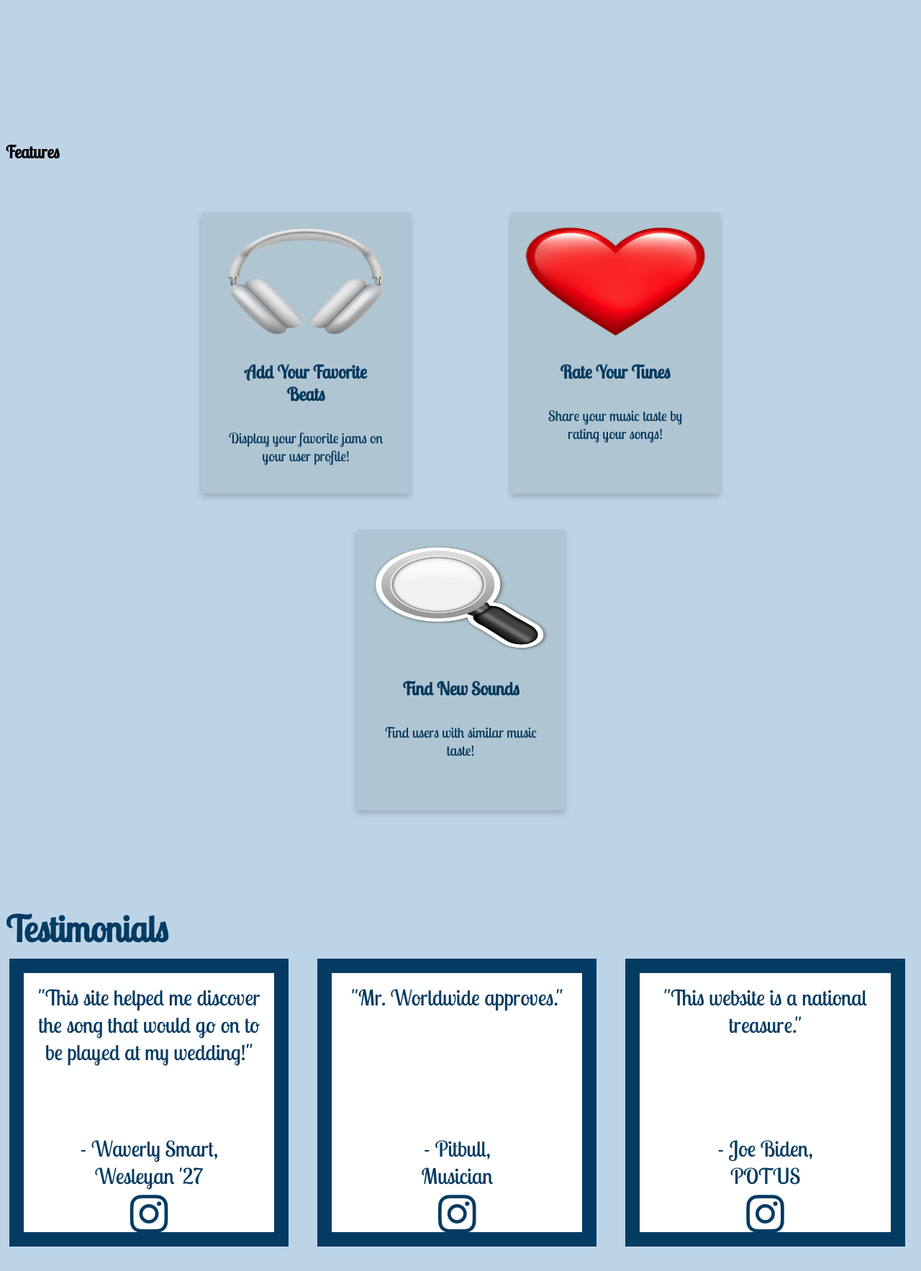
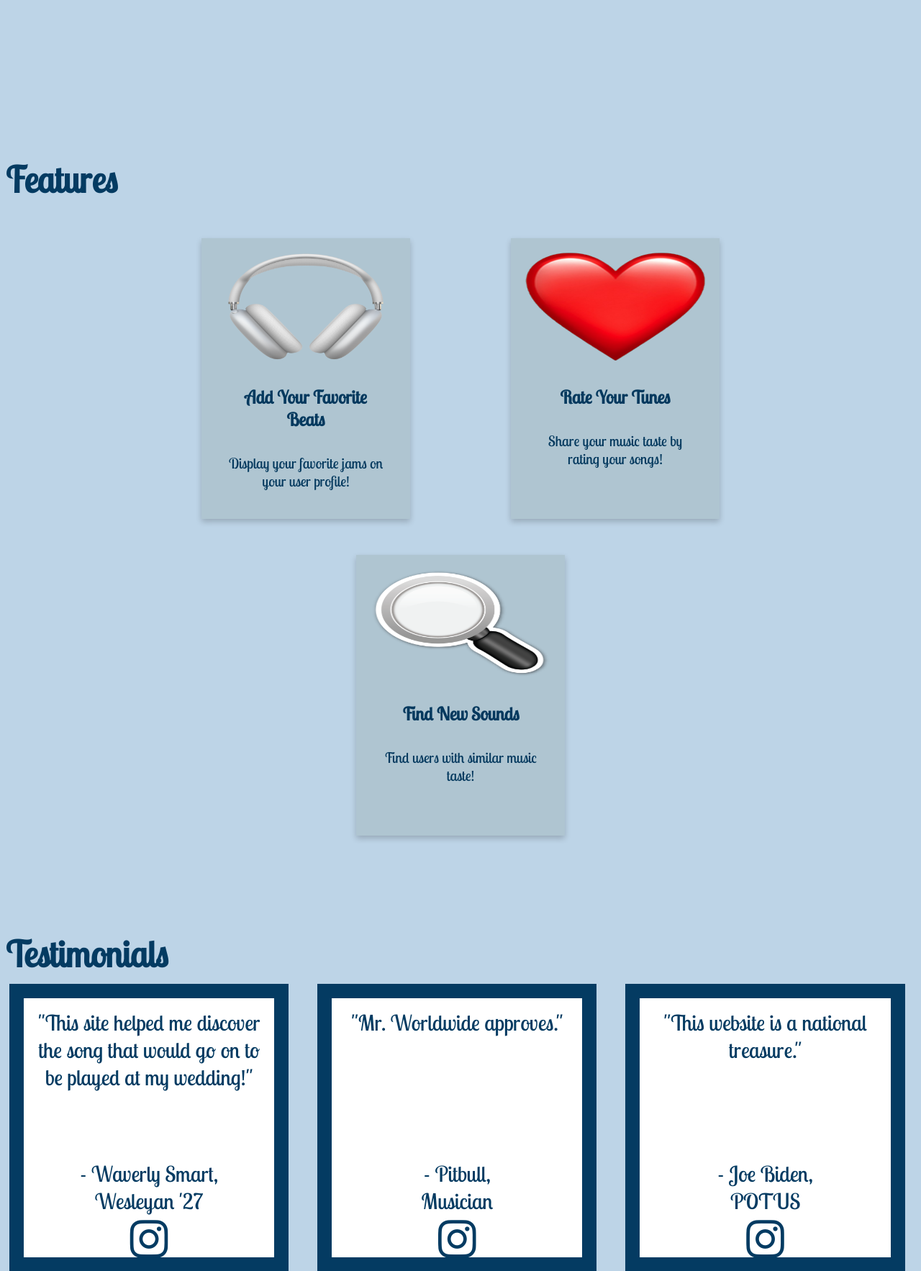
Before and after one commit to natelevinson10/COMP333_Project, a PHP site: page / in a window 1280 px wide. Shown: the part 636-2402 px from the top of the page at 72% size. Before the commit the page ends 2368 px from the top, so only its background shows below. Run offline with PHP 8.4, Linux system fonts and the light colour scheme; some libraries are stand-ins or nearby versions.

Commit message:
fix font on features header (issue #19)

```diff
--- a/style.css
+++ b/style.css
@@ -186,7 +186,8 @@ body {
     padding: 2px 16px;
   }
 
-  #testimonials_header {
+  #testimonials_header,
+  #home-features {
     color: rgb(4, 59, 98);
     font-family: 'Lobster Two', cursive;
     font-weight: 800;
```
